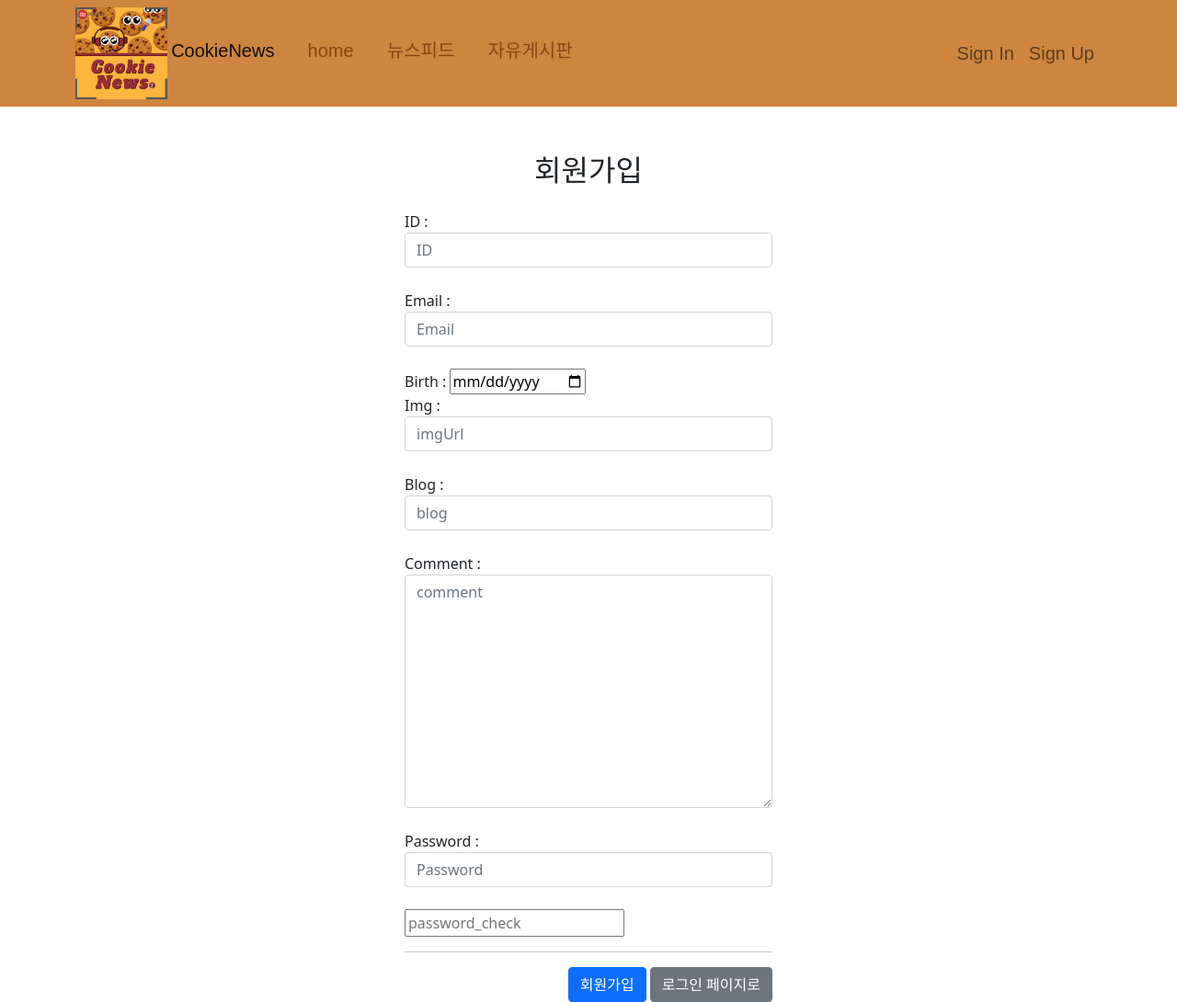
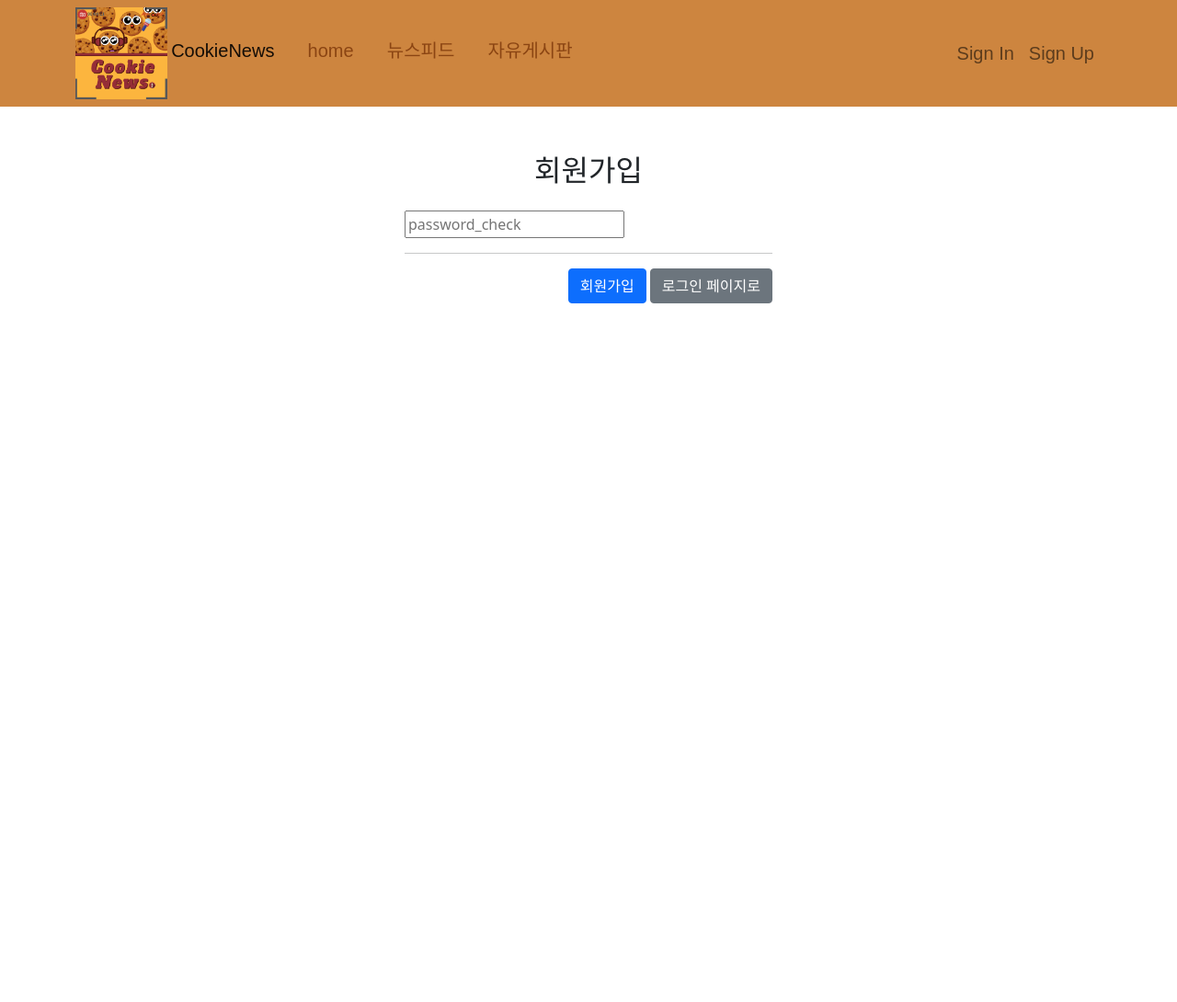
Before and after one commit to kmy9810/CookieNews, a Django app: page /sign-up/ in a window 1280 px wide. Shown: the whole page at 92% size. After the commit the page ends 330 px from the top, so only its background shows below. Run offline with Django 4.2, Linux system fonts and the light colour scheme; some web fonts are replaced.

Commit message:
폼 퀴즈

```diff
--- a/templates/user/signup.html
+++ b/templates/user/signup.html
@@ -11,20 +11,7 @@
       </h2>
       <form class="form-area" method="post" action="/sign-up/">
         {% csrf_token %}
-          ID :
-          {{ form.username }} <br>
-          Email :
-          {{ form.email }} <br>
-          Birth :
-          <input name="birth" type="date"> <br>
-          Img :
-          {{ form.imgUrl }} <br>
-          Blog :
-          {{ form.blog }} <br>
-          Comment :
-          {{ form.comment }} <br>
-          Password :
-          {{ form.password }} <br>
+          <!--지수님 도전~^ㅇ^-->
           <input name="password2" type="text" placeholder="password_check">
         <hr>
 
--- a/user/views.py
+++ b/user/views.py
@@ -44,25 +44,25 @@ def sign_up_view(request):
         if user:
             return redirect('/')
         else:
-            my_form = UserForm()
-            return render(request, 'user/signup.html', {'form': my_form})
+            my_form = UserForm()  # 유저 폼을 가져옴
+            return render(request, 'user/signup.html', {'user_form': my_form})  # form이란 이름으로 유저 폼을 보내줌
 
     elif request.method == 'POST':
         form = UserForm(request.POST)
-
-        if form.is_valid():
-            my_form = request.POST
+        if form.is_valid():  # 폼이 유효성 검사를 통과 했는가?
+            my_form = request.POST  # 폼에서 전송한 데이터를 딕셔너리 형태로 전부 가져옴
             if my_form['password'] != my_form['password2']:
                 return render(request, 'user/signup.html')
             else:
                 exist_user = get_user_model().objects.filter(username=my_form['username'])
                 if exist_user:
-                    return render(request, 'user/signup.html')
+                    return render(request, 'user/signin.html')
                 else:
                     user = UserModel.objects.create_user(username=my_form['username'], password=my_form['password'],
-                                                  birth=my_form['birth'], imgUrl=my_form['imgUrl'],
-                                                  blog=my_form['blog'], comment=my_form['comment'])
-                    auth.login(request, user)
+                                                          birth=my_form['birth'], imgUrl=my_form['imgUrl'],
+                                                          blog=my_form['blog'], comment=my_form['comment'])
+                                                            # 폼의 key값으로 value를 찾아봅시다~
+                    auth.login(request, user)  # 로그인 시켜서 홈으로~
                     return redirect('/')
 
 
```
